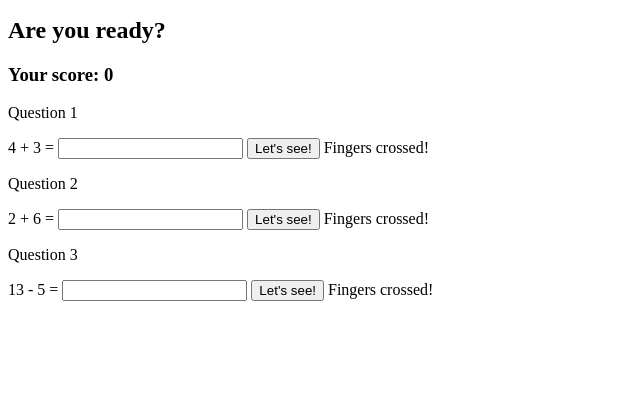
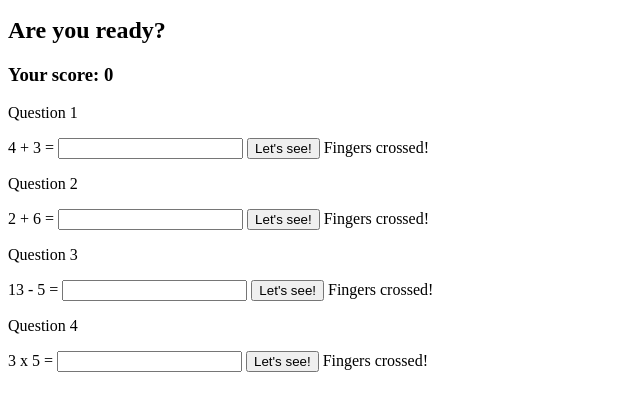
Before and after one commit to thejapanexperience/MathsWorksheetTrial, a website: page index.html in a window 1280 px wide. Shown: the part 110-520 px from the top of the page, without its empty margins (0-640 px from the left). Drawn offline with Linux system fonts and the light colour scheme.

Commit message:
question 4

```diff
--- a/index.html
+++ b/index.html
@@ -45,6 +45,17 @@
       <span id="q3Comment">Fingers crossed!</span>
     </form>
 
+    <form action="#" id="q4">
+      <p>Question 4</p>
+      <label id="q4num1" value="3" >3</label>
+      <label id="q4sign" value="x" >x</label>
+      <label id="q4num2" value="5" >5</label>
+      <label >=</label>
+      <input id="q4ans" type="number" >
+      <button onclick="checkAnswer('4')">Let's see!</button>
+      <span id="q4Comment">Fingers crossed!</span>
+    </form>
+
     <script src="main.js"></script>
   </body>
 </html>
```
